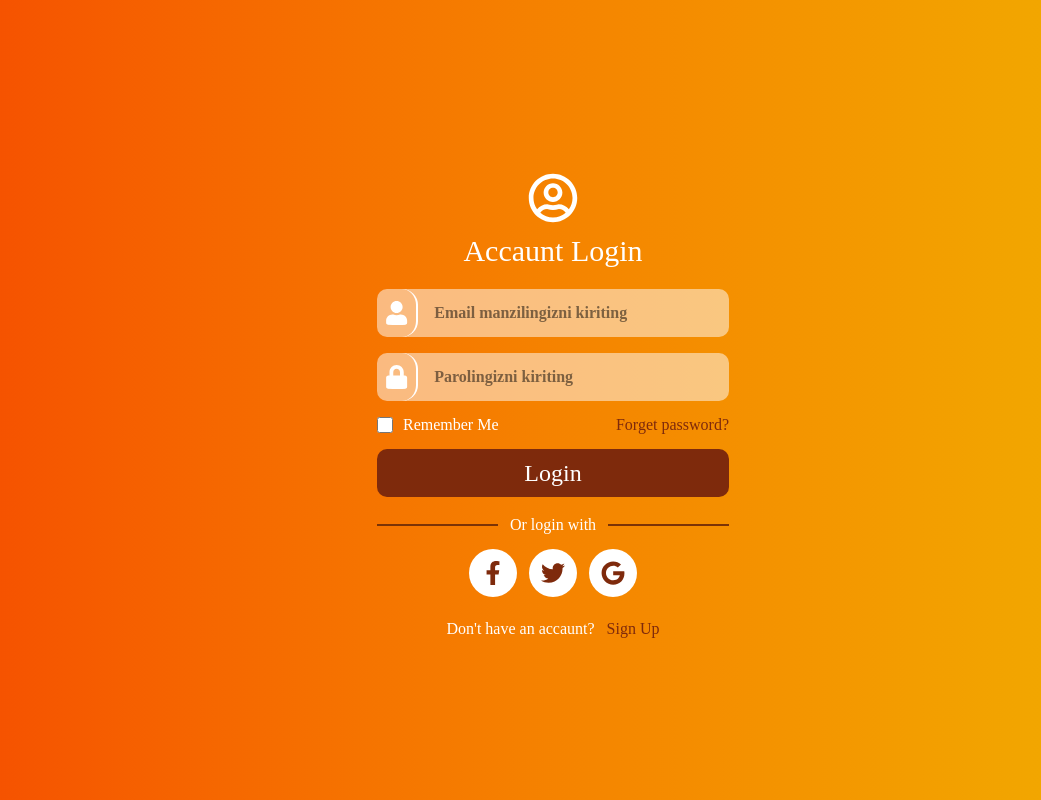
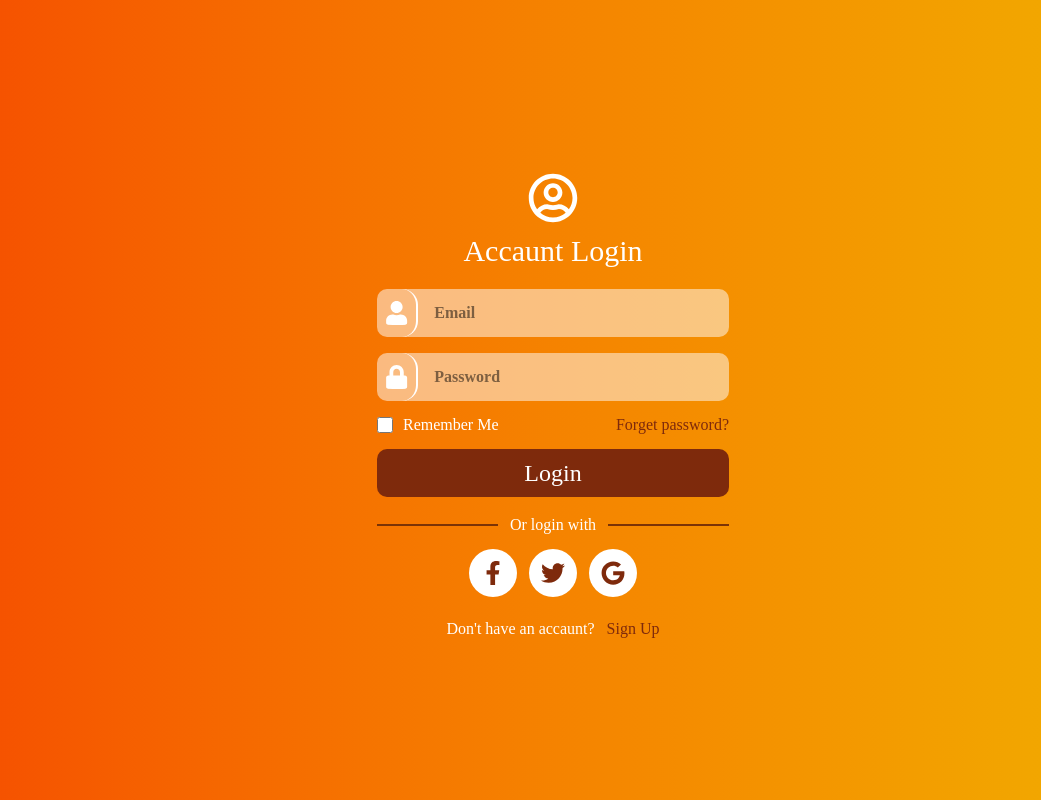
Before and after one commit to Mr-Muhridd1n/Snapspire, a React (Vite) app: page /login in a window 1280 px wide. Shown: the whole page, without its empty margins (87-1128 px from the left). Built offline with nearby package versions, Linux system fonts and the light colour scheme; a web font is replaced by a local one.

Commit message:
update email and password

```diff
--- a/src/pages/Login.jsx
+++ b/src/pages/Login.jsx
@@ -50,7 +50,7 @@ export const Login = () => {
               <FaUser className="border-r-white border-r-2 py-3 text-5xl text-white rounded-2xl" />
               <input
                 type="email"
-                placeholder="Email manzilingizni kiriting"
+                placeholder="Email"
                 required
                 value={email}
                 onChange={(e) => setEmail(e.target.value)}
@@ -65,7 +65,7 @@ export const Login = () => {
               <input
                 type="password"
                 value={password}
-                placeholder="Parolingizni kiriting"
+                placeholder="Password"
                 required
                 onChange={(e) => setPassword(e.target.value)}
                 className="w-full border-none text-black rounded-sm p-2 outline-none text-base font-semibold"
```
